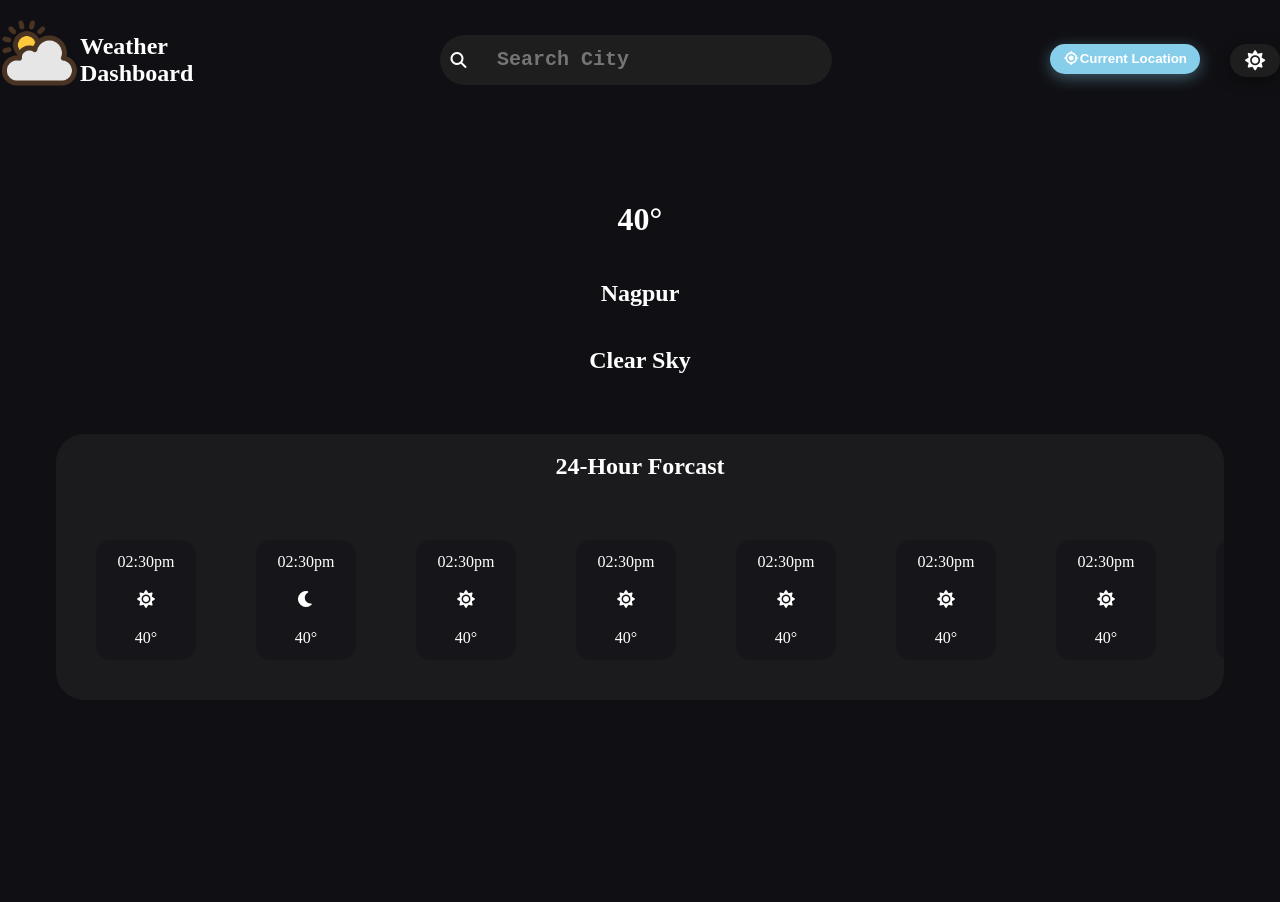
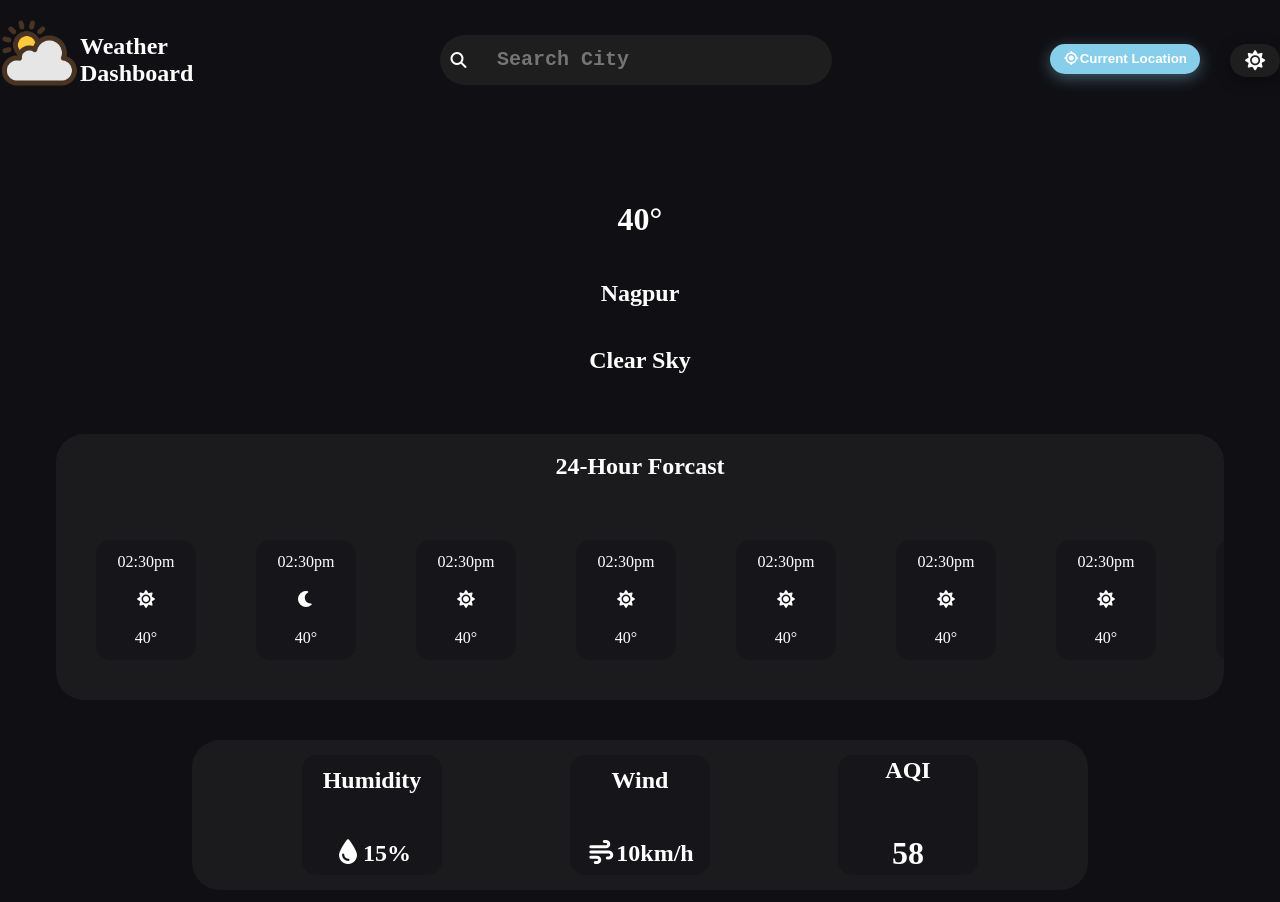
Before and after one commit to Mayanksharma3012/react-weather-app, a React (Vite) app in the folder Weather-Project/: page / in a window 1280 px wide. Shown: the top 902 px of the page. Before the commit the page ends 800 px from the top, so only its background shows below. Built offline with nearby package versions, Linux system fonts and the light colour scheme.

Commit message:
Added Humidity, Wind and AQI UI. make Scroll-bar Look good.

```diff
--- a/Weather-Project/src/App.jsx
+++ b/Weather-Project/src/App.jsx
@@ -2,6 +2,7 @@ import './App.css'
 import { Header } from './components/Header'
 import { City } from './components/City'
 import { Hourly_Forcast } from './components/Hourly_Forcast'
+import { HWA } from './components/HWA' // HWA = Humidity Wind AQI.
 
 function App() {
 
@@ -10,6 +11,7 @@ function App() {
             <Header/>
             <City/>
             <Hourly_Forcast/>
+            <HWA/>
         </>
     )
 }
--- /dev/null
+++ b/Weather-Project/src/components/HWA.css
@@ -0,0 +1,37 @@
+.HWA{
+    margin-top: 40px;
+    padding-left: 15vw;
+    margin-bottom: 40px;
+}
+
+.HWA-childs{
+    width: 70vw;
+    background-color: #1b1a1d;
+    height: 150px;
+    display: flex;
+    align-items: center;
+    justify-content: center;
+    gap: 10vw;
+    border-radius: 28px;
+}
+
+.HWA-childs div{
+    background-color: #16161a;
+    border-radius: 15px;
+    display: flex;
+    flex-direction: column;
+    gap: 10px;
+    height: 120px;
+    width: 140px;
+    /* flex-shrink: 0;     Prevents shrinking when space is tight */
+    /* flex-grow: 0;  */
+    align-items: center;
+    justify-content: center;
+}
+
+.Humidity h1{
+    font-size: x-large;
+}
+.Wind h1{
+    font-size: x-large;
+}
--- /dev/null
+++ b/Weather-Project/src/components/HWA.jsx
@@ -0,0 +1,28 @@
+// HWA = Humidity Wind AQI.
+import './HWA.css'
+
+export function HWA() {
+    return (
+        <>
+            <div className="HWA">
+                <div className="HWA-childs">
+
+                    <div className="Humidity">
+                        <h2>Humidity</h2>
+                        <h1><i class="fa-solid fa-droplet"></i>15%</h1>
+                    </div>
+
+                    <div className="Wind">
+                        <h2>Wind</h2>
+                        <h1><i class="fa-solid fa-wind"></i>10km/h</h1>
+                    </div>
+                    <div className="AQI">
+                        <h2>AQI</h2>
+                        <h1>58</h1>
+                    </div>
+
+                </div>
+            </div>
+        </>
+    );
+}
--- a/Weather-Project/src/index.css
+++ b/Weather-Project/src/index.css
@@ -1,7 +1,32 @@
-body{
-    padding: 0;
-    margin: 0;
+html, body {
+    scrollbar-width: thin;
+    scrollbar-color: #3e3c42 #1b1a1d;
     background-color: #101014;
     color: white;
+    margin: 0;
+    padding: 0;
+    scroll-behavior: smooth;
 
+    /* 1. Prevents any accidental horizontal scrolling on the page */
+    overflow-x: hidden;
 }
+
+/* 2. Style the scrollbars globally */
+::-webkit-scrollbar {
+    width: 8px;   /* Keeps your sleek vertical scrollbar */
+    height: 0px;  /* Hides the horizontal scrollbar completely in Chrome/Edge/Safari */
+}
+
+::-webkit-scrollbar-track {
+    background: #1b1a1d;
+    border-radius: 10px;
+}
+
+::-webkit-scrollbar-thumb {
+    background: #3e3c42;
+    border-radius: 10px;
+}
+
+::-webkit-scrollbar-thumb:hover {
+    background: #5a5760;
+}
```
